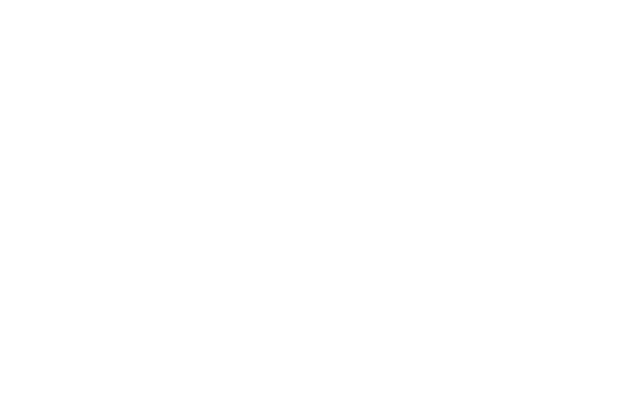
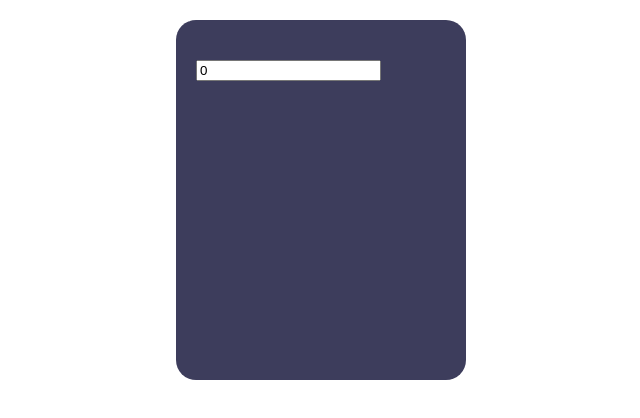
Before and after one commit to vaishnavi-kshirsagar03/calculator, a plain HTML site: page index.html in a window 1280 px wide. Shown: the whole page, without its empty margins (319-959 px from the left). Drawn offline with Linux system fonts and the light colour scheme.

Commit message:
calculator-body created

```diff
--- a/index.html
+++ b/index.html
@@ -4,8 +4,21 @@
     <meta charset="UTF-8">
     <meta name="viewport" content="width=device-width, initial-scale=1.0">
     <title>Calculator</title>
+    <style>
+        .calculator-body{
+            height: 300px;
+            width: 250px;
+            background-color: #3D3D5C;
+            margin: 20px auto;
+            border-radius: 20px;
+            padding: 20px;
+            padding-top: 40px;
+         }
+     </style>
 </head>
 <body>
-
+    <div class="calculator-body">
+        <input type="text" value="0" class="screen"/>
+      </div>
 </body>
 </html>
```
